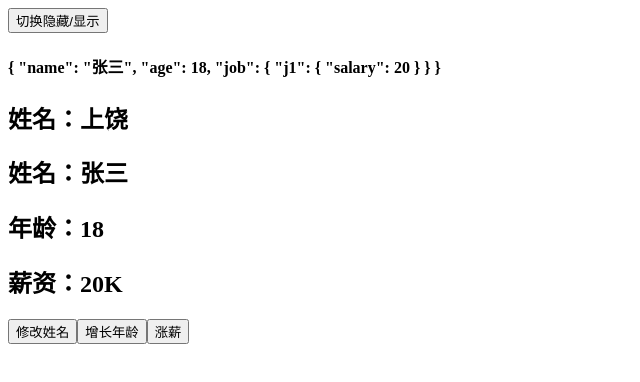
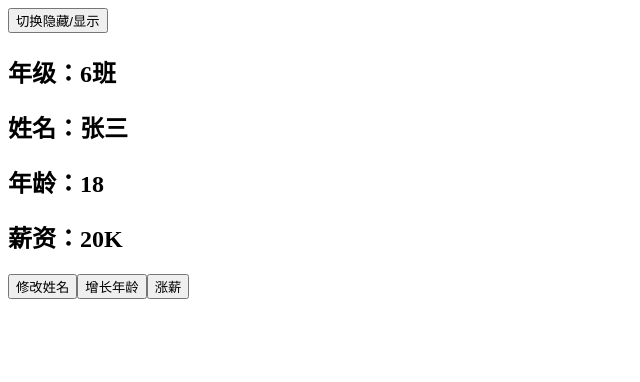
Before and after one commit to Carefree-happy/vue-project, a Vue app: page / in a window 1280 px wide. Shown: the top 382 px of the page, without its empty margins (0-640 px from the left). Built offline with nearby package versions, Linux system fonts and the light colour scheme.

Commit message:
feat: readonly和shallowReadonly

```diff
--- a/src/components/Demo.vue
+++ b/src/components/Demo.vue
@@ -1,6 +1,6 @@
 <template>
 	<h4>{{person}}</h4>
-	<h2 @click="city+=',,,'">姓名：{{city}}</h2>
+	<h2 @click="city+=',,,'">年级：{{school.class}}</h2>
 	<h2>姓名：{{name}}</h2>
 	<h2>年龄：{{age}}</h2>
 	<h2>薪资：{{job.j1.salary}}K</h2>
@@ -10,7 +10,7 @@
 </template>
 
 <script>
-	import {ref,reactive,toRef,toRefs} from 'vue'
+	import {ref,reactive, shallowReadonly,} from 'vue'
 	export default {
 		name: 'DemoInfo',
 		setup(){
@@ -28,24 +28,13 @@
 					}
 				}
 			})
-
-			const class1 = school.class
-			console.log('%%%',class1)
-
-			// const class2 = toRef(school,'class')
-			// console.log('####',class2)
-
-			const x = toRefs(person)
-			console.log('******',x)
+			person = shallowReadonly(person)
 
 			//返回一个对象（常用）
 			return {
 				city,
-				person,
-				name:toRef(school,'class1'),
-				// age:toRef(person,'age'),
-				// salary:toRef(person.job.j1,'salary'),
-				...toRefs(person)
+				school,
+				...person,
 			}
 		}
 	}
```
